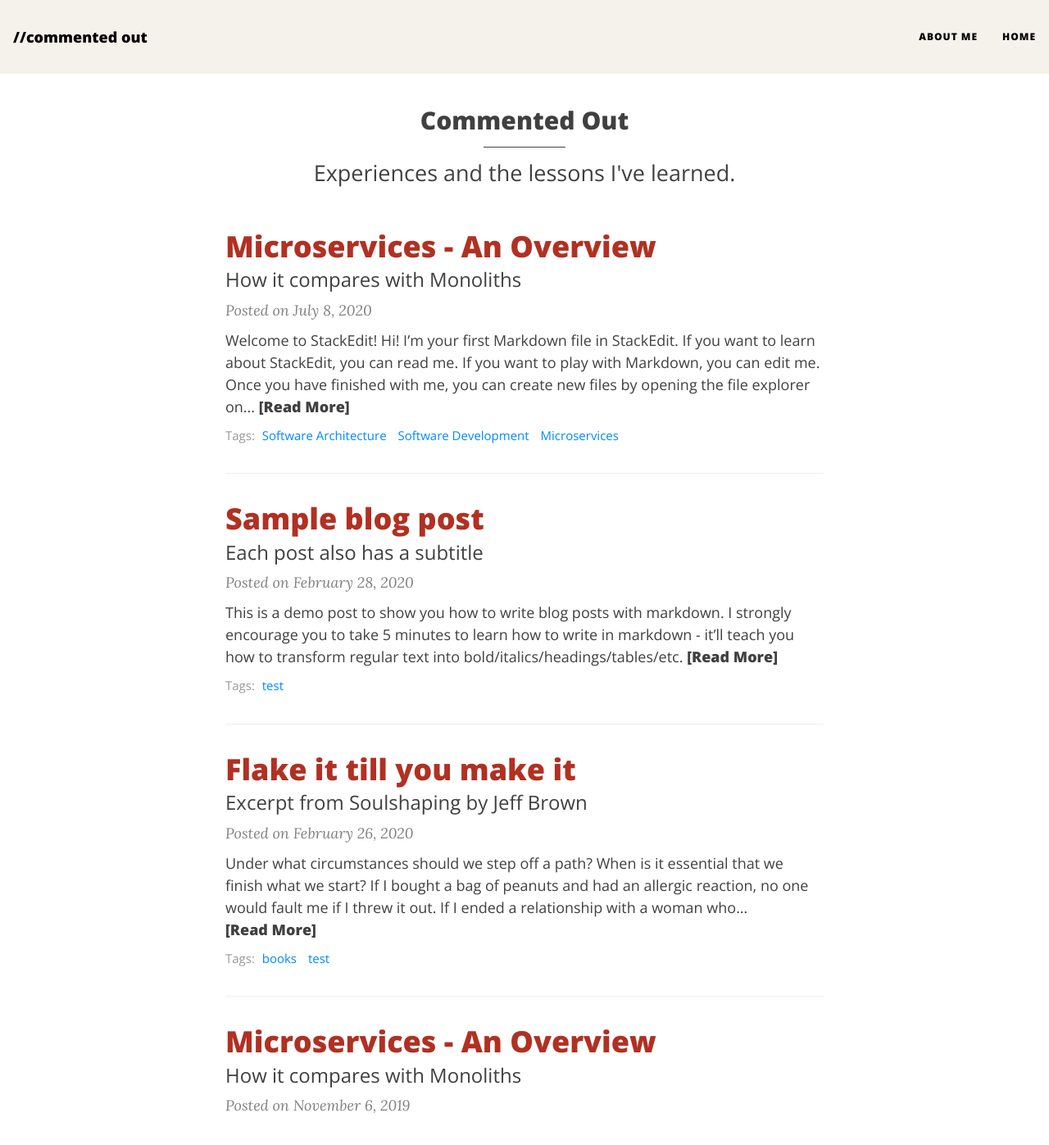
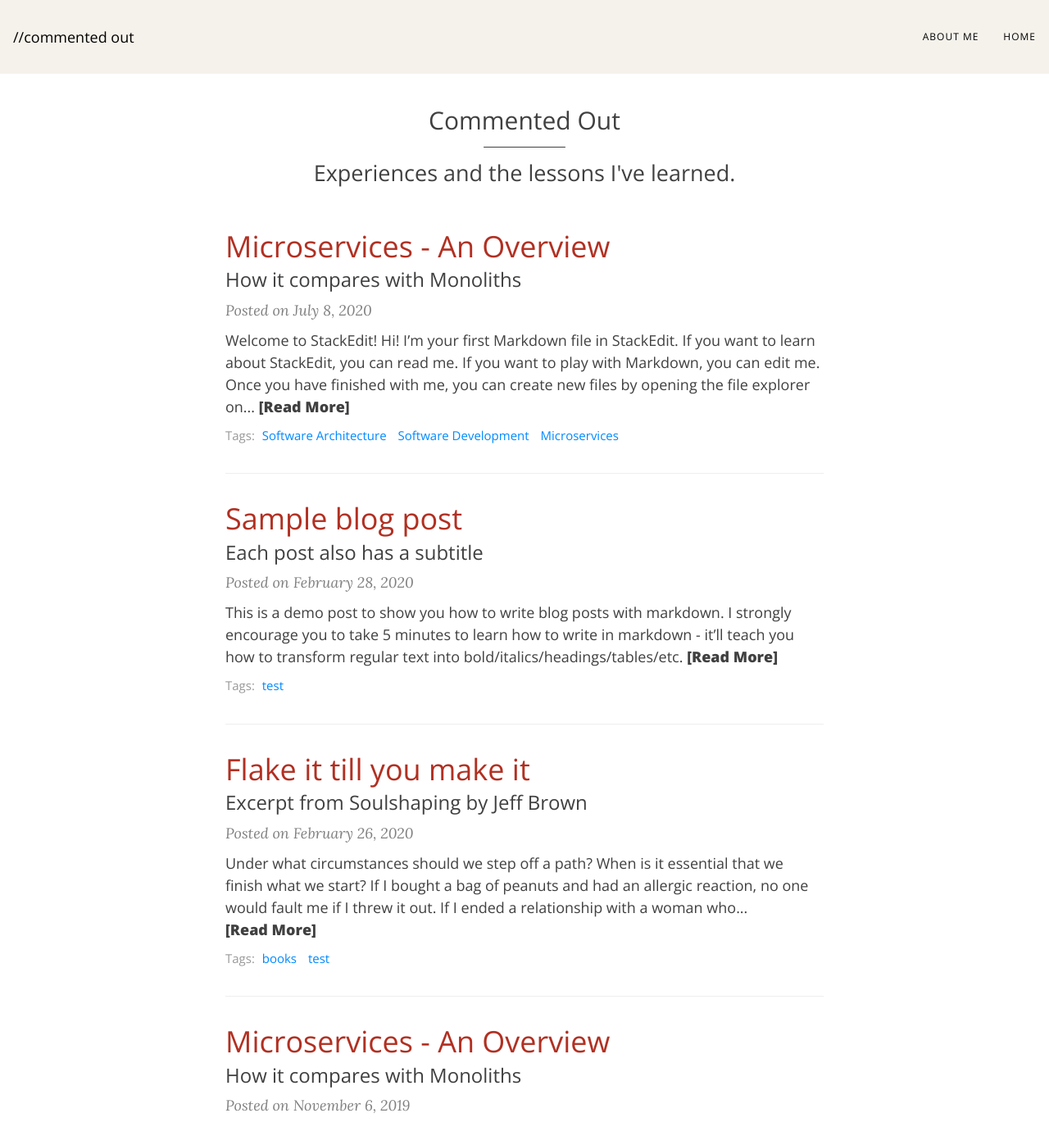
Before and after one commit to commentedout/commentedout.github.io, a Jekyll site: the page built from index.html, in a window 1280 px wide and 1400 px high. Shown: the top 1397 px of the window at 82% size. Built offline with Jekyll 4.4.1, drawn with Linux system fonts in a browser that asks for light colours; nearby versions of some CDN libraries; the list of posts is cut into pages by our own code.

Commit message:
changed navbar font weight

```diff
--- a/assets/css/main.css
+++ b/assets/css/main.css
@@ -27,7 +27,6 @@ p {
 }
 h1,h2,h3,h4,h5,h6 {
   font-family: 'Open Sans', 'Helvetica Neue', Helvetica, Arial, sans-serif;
-  font-weight: 800;
   line-height: 1.1;
 }
 h1 {
@@ -176,15 +175,6 @@ img {
   height: 2.5rem;
 }
 
-.navbar-custom .navbar-brand:hover,
-.navbar-custom .navbar-brand:focus ,
-.navbar-custom .navbar-nav .nav-link:hover,
-.navbar-custom .navbar-nav .nav-link:focus,
-.navbar-custom .navbar-nav .dropdown-item:hover,
-.navbar-custom .navbar-nav .dropdown-item:focus {
-  color: {{ site.hover-col | default: "#0085A1" }};
-}
-
 .navbar-custom .navbar-nav .nav-item {
   text-transform: uppercase;
   font-size: 0.75rem;
@@ -201,7 +191,6 @@ img {
 
 .navbar-custom .navbar-brand,
 .navbar-custom .navbar-nav .nav-link {
-  font-weight: 800;
   color: {{ site.navbar-text-col | default: "#404040" }};
 }
 
```
